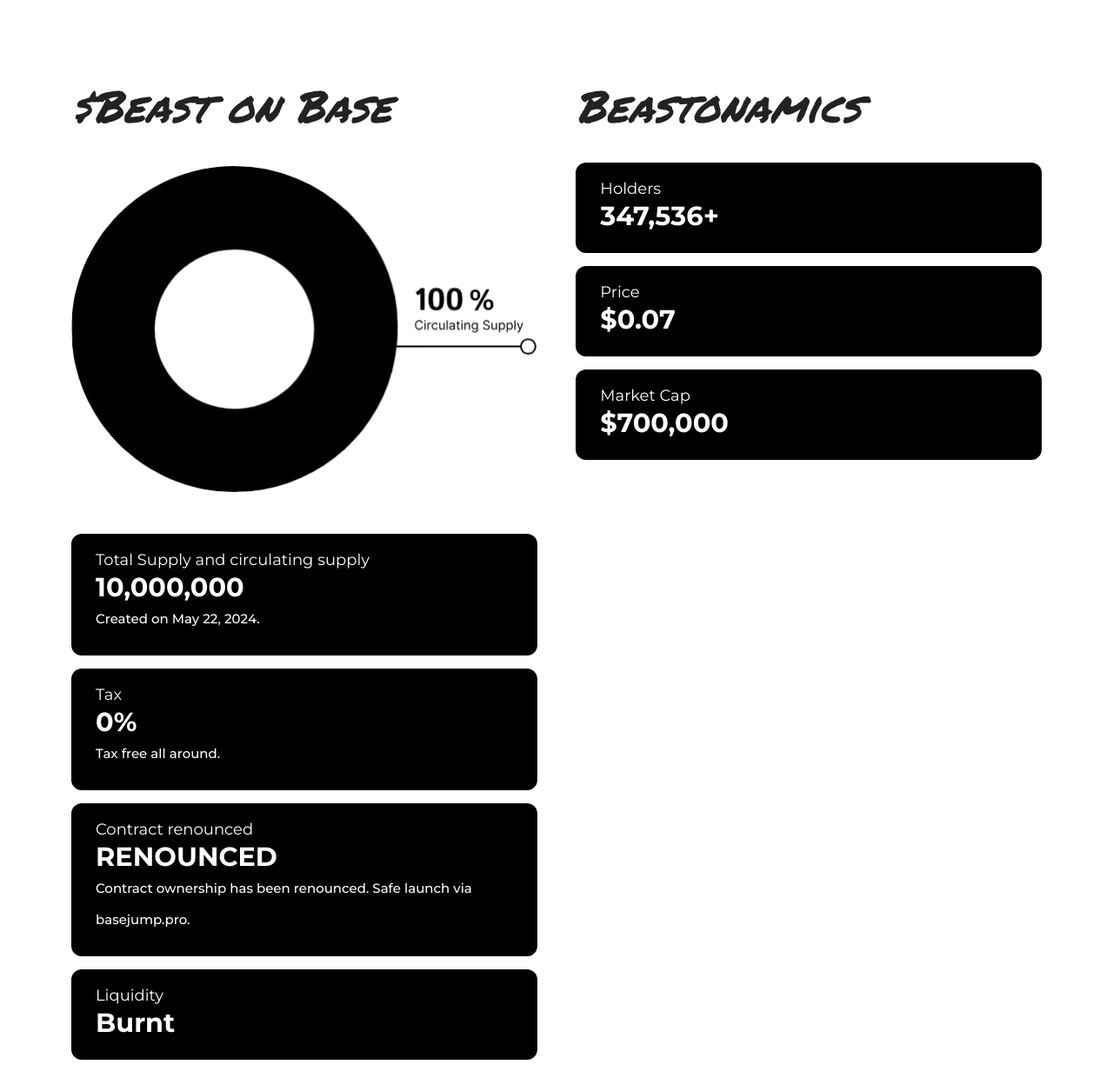
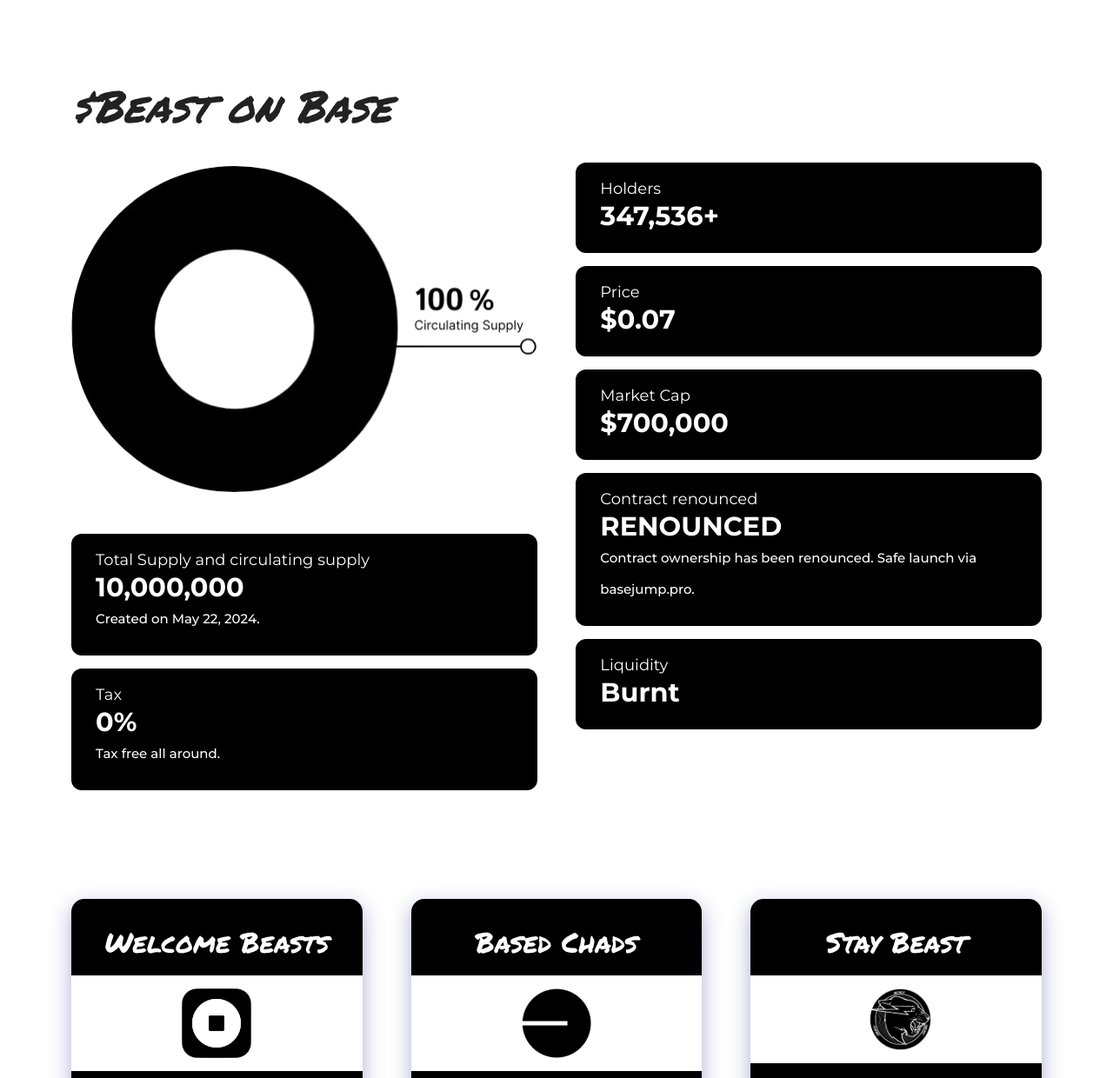
Before and after one commit to surajit-developer-engineer/beast, a plain HTML site: page index.html in a window 1280 px wide. Shown: the part 1762-3002 px from the top of the page at 87% size. Drawn offline with nearby package versions, Linux system fonts and the light colour scheme.

Commit message:
Add files via upload

```diff
--- a/index.html
+++ b/index.html
@@ -4,8 +4,10 @@
 <head>
   <meta charset="UTF-8">
   <title>Mr Beast fans coin on Base | $BEAST</title>
-  <meta name="keywords" content="Mr Beast fans coin on Base. $BEAST is a memecoin, and in no way affiliated with Jimmy, or MrBeast. We are a decentralized fan token created by the community." />
-  <meta name="description" content="Mr Beast fans coin on Base. $BEAST is a memecoin, and in no way affiliated with Jimmy, or MrBeast. We are a decentralized fan token created by the community." />
+  <meta name="keywords"
+    content="Mr Beast fans coin on Base. $BEAST is a memecoin, and in no way affiliated with Jimmy, or MrBeast. We are a decentralized fan token created by the community." />
+  <meta name="description"
+    content="Mr Beast fans coin on Base. $BEAST is a memecoin, and in no way affiliated with Jimmy, or MrBeast. We are a decentralized fan token created by the community." />
   <meta name="viewport" content="width=device-width, initial-scale=1">
   <link rel="icon" type="image/png" href="assets/images/mr-beast-logo-white.png">
   <!-- Bootstrap Css -->
@@ -136,30 +138,12 @@
             <p class="bgsecRowSmallText">Tax free all around.</p>
           </div>
           <!-- END:: Tax -->
-
-
-          <!-- START:: Smart Contract -->
-          <div class="bgsecRow">
-            <h3>Contract renounced</h3>
-            <p>RENOUNCED</p>
-            <p class="bgsecRowSmallText">Contract ownership has been renounced. Safe launch via basejump.pro.</p>
-          </div>
-          <!-- END:: Smart Contract -->
-
-          <!-- START:: Liquidity -->
-          <div class="bgsecRow">
-            <h3>Liquidity</h3>
-            <p>Burnt</p>
-            <p class="bgsecRowSmallText"></p>
-          </div>
-          <!-- END:: Liquidity -->
-
-
         </div>
 
 
         <div class="beastoRightSec">
-          <h2>Beastonamics</h2>
+          <!-- <h2>Beastonamics</h2> -->
+          <h2>&nbsp;</h2>
           <!-- START:: Holders -->
           <div class="bgsecRow">
             <h3>Holders</h3>
@@ -184,6 +168,25 @@
             <p class="bgsecRowSmallText"></p>
           </div>
           <!-- END:: Market Cap -->
+
+
+          <!-- START:: Smart Contract -->
+          <div class="bgsecRow">
+            <h3>Contract renounced</h3>
+            <p>RENOUNCED</p>
+            <p class="bgsecRowSmallText">Contract ownership has been renounced. Safe launch via basejump.pro.</p>
+          </div>
+          <!-- END:: Smart Contract -->
+
+          <!-- START:: Liquidity -->
+          <div class="bgsecRow">
+            <h3>Liquidity</h3>
+            <p>Burnt</p>
+            <p class="bgsecRowSmallText"></p>
+          </div>
+          <!-- END:: Liquidity -->
+
+
         </div>
 
 
@@ -366,8 +369,7 @@
   <!-- ================ Footer Section Start ================ -->
   <footer class="btmMainFtr">
     <div class="container">
-      <h2>Join Us !</h2>
-      <h3 class="ftrAdrs">CA:0x82aed68f1deaca2b2aa4c5f27276374228a9f923</h3>
+      <h2>#BEASTMODE</h2>
       <div class="ftrLogoPrt">
         <ul>
           <li><a href="https://thebasedcartel.com/" target="_blank"><img src="assets/images/the-based-cartel.png"
@@ -390,11 +392,11 @@
               href="https://www.geckoterminal.com/base/pools/0xd22586e6f068718fb92b7eecfc0a2c918e7b9a70?utm_source=coingecko&utm_medium=referral&utm_campaign=searchresults"
               target="_blank"><img src="assets/images/coingecko.png" alt="" /></a></li>
           <li><a href="#!"><img src="assets/images/flooz.png" alt="" /></a></li>
-          <li><a
-              href="https://wallet.coinbase.com/links/D6ZaWmQbFLb"
-              target="_blank"><img src="assets/images/coin-base-wallet.png" alt="" /></a></li>
+          <li><a href="https://wallet.coinbase.com/links/D6ZaWmQbFLb" target="_blank"><img
+                src="assets/images/coin-base-wallet.png" alt="" /></a></li>
         </ul>
       </div>
+      <h3 class="ftrAdrs">CA:0x82aed68f1deaca2b2aa4c5f27276374228a9f923</h3>
       <!-- <div class="ftrMnuOne">
       <ul>
         <li>ticker: $BEAST</li>
```
